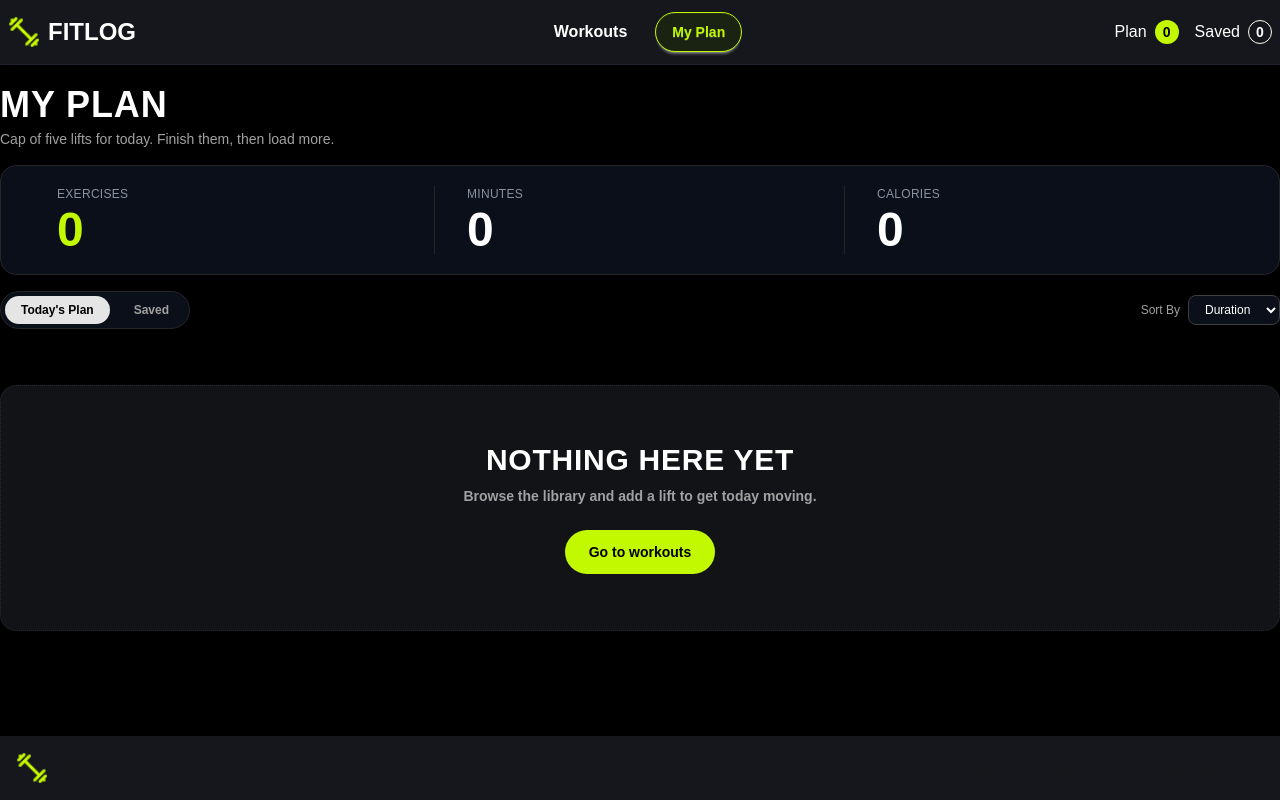
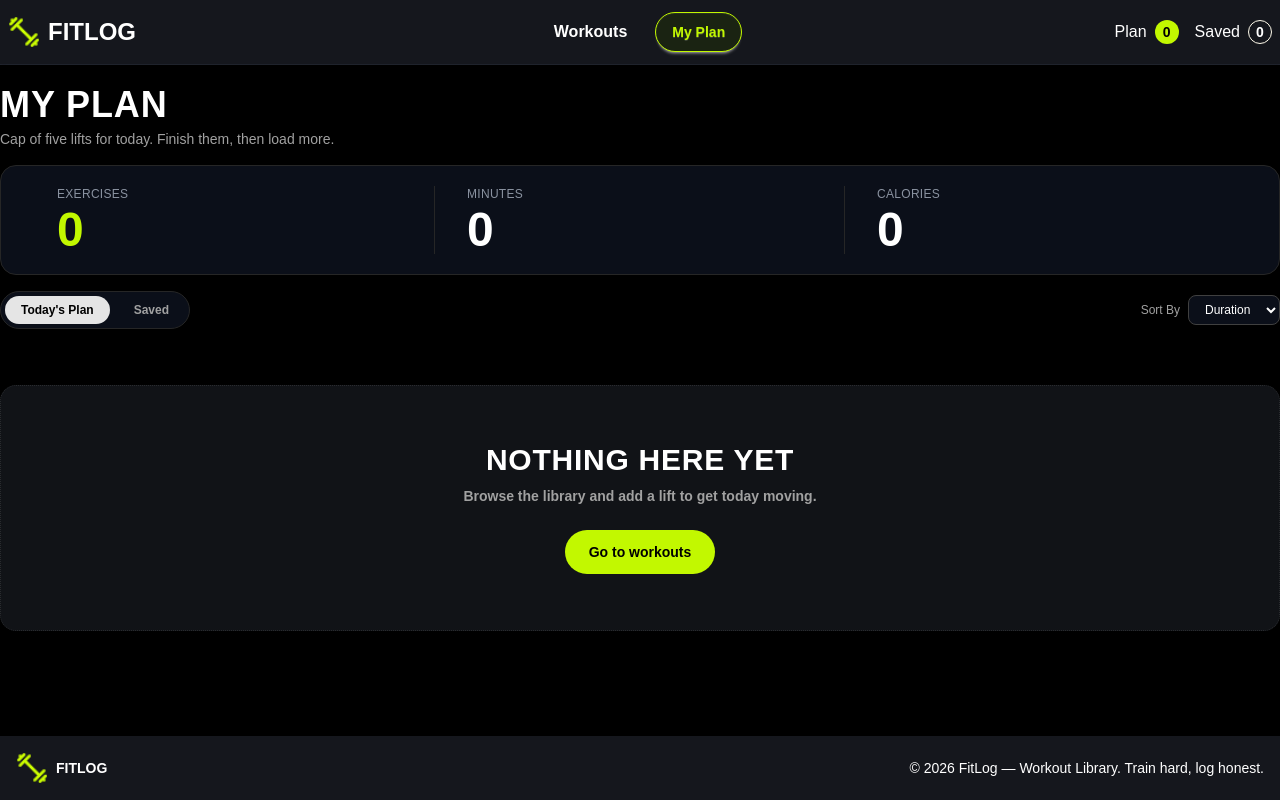
Before and after one commit to ayshaakterku/Assignment_06, a Next.js app: page /listed-exercise in a window 1280 px wide. Built offline with nearby package versions, Linux system fonts and the light colour scheme.

Commit message:
Global Loading file add

```diff
--- /dev/null
+++ b/src/app/loading.tsx
@@ -0,0 +1,11 @@
+
+export default function Loading() {
+    return (
+        <div className="flex items-center justify-center min-h-screen bg-black">
+            <div className="flex flex-col items-center gap-3">
+                <div className="w-10 h-10 border-4 border-neutral-700 border-t-[#C2F800] rounded-full animate-spin"></div>
+                <p className="text-neutral-400 text-sm">Loading...</p>
+            </div>
+        </div>
+    );
+}git
--- a/src/shared/Footer.tsx
+++ b/src/shared/Footer.tsx
@@ -4,7 +4,7 @@ import logo from "../assets/logo.png";
 const Footer = () => {
     return (
         <div className='w-full bg-[#15171D]'>
-            <footer className="container flex mx-auto justify-between footer sm:footer-horizontal footer-center text-base-content p-4">
+            <footer className="container flex mx-auto justify-between footer sm:footer-horizontal footer-center p-4 text-white">
                 <aside className='flex items-center gap-2'>
                     <Image src={logo} alt='logo' className='w-8 h-8' />
                     <h2 className='font-bold'>FITLOG</h2>
```
